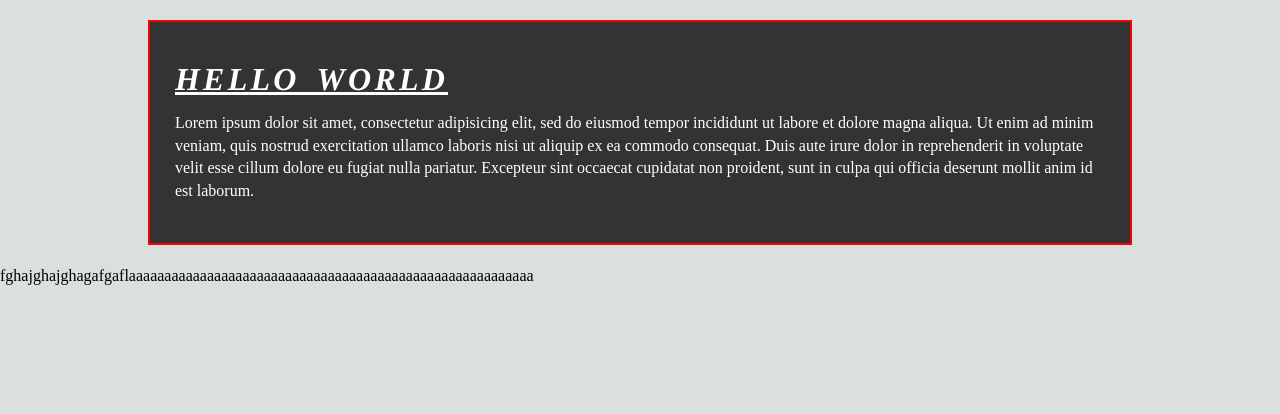
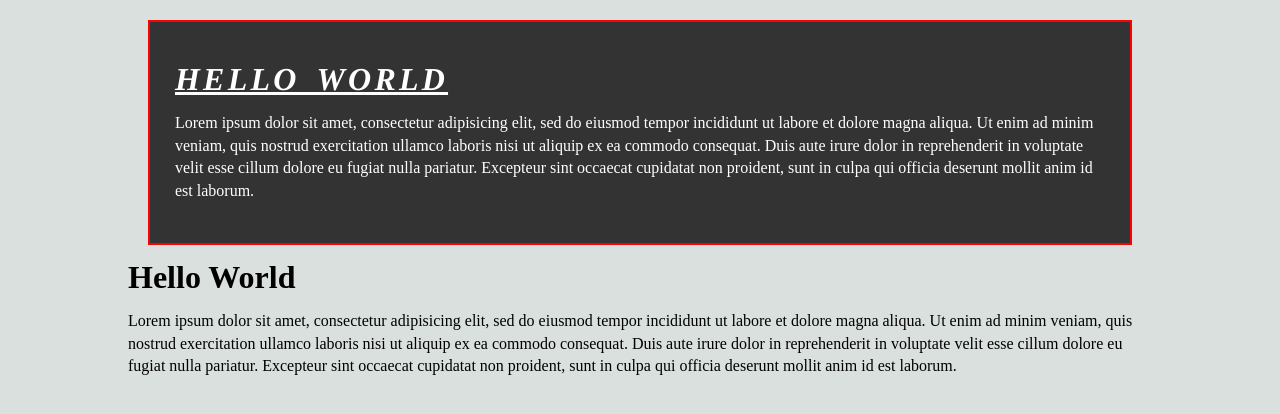
Before and after one commit to Bnjackson/practise-HTML-CSS, a plain HTML site: page index.html in a window 1280 px wide. Drawn offline with Linux system fonts and the light colour scheme.

Commit message:
Update index.html

```diff
--- a/index.html
+++ b/index.html
@@ -13,7 +13,10 @@
       <h1>Hello World</h1>
       <p>Lorem ipsum dolor sit amet, consectetur adipisicing elit, sed do eiusmod tempor incididunt ut labore et dolore magna aliqua. Ut enim ad minim veniam, quis nostrud exercitation ullamco laboris nisi ut aliquip ex ea commodo consequat. Duis aute irure dolor in reprehenderit in voluptate velit esse cillum dolore eu fugiat nulla pariatur. Excepteur sint occaecat cupidatat non proident, sunt in culpa qui officia deserunt mollit anim id est laborum.</p>
     </div>
+    <div class="box-2">
+      <h1>Hello World</h1>
+      <p>Lorem ipsum dolor sit amet, consectetur adipisicing elit, sed do eiusmod tempor incididunt ut labore et dolore magna aliqua. Ut enim ad minim veniam, quis nostrud exercitation ullamco laboris nisi ut aliquip ex ea commodo consequat. Duis aute irure dolor in reprehenderit in voluptate velit esse cillum dolore eu fugiat nulla pariatur. Excepteur sint occaecat cupidatat non proident, sunt in culpa qui officia deserunt mollit anim id est laborum.</p>
+    </div>
 </div>
-<p>fghajghajghagafgaflaaaaaaaaaaaaaaaaaaaaaaaaaaaaaaaaaaaaaaaaaaaaaaaaaaaaaaaaa</p>
 <body>
 </html>
```
